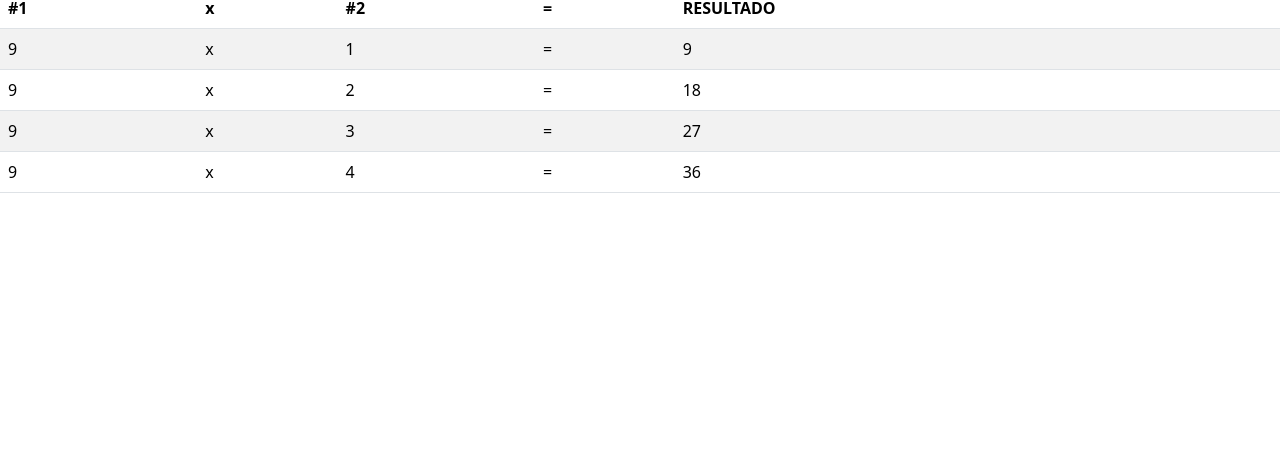
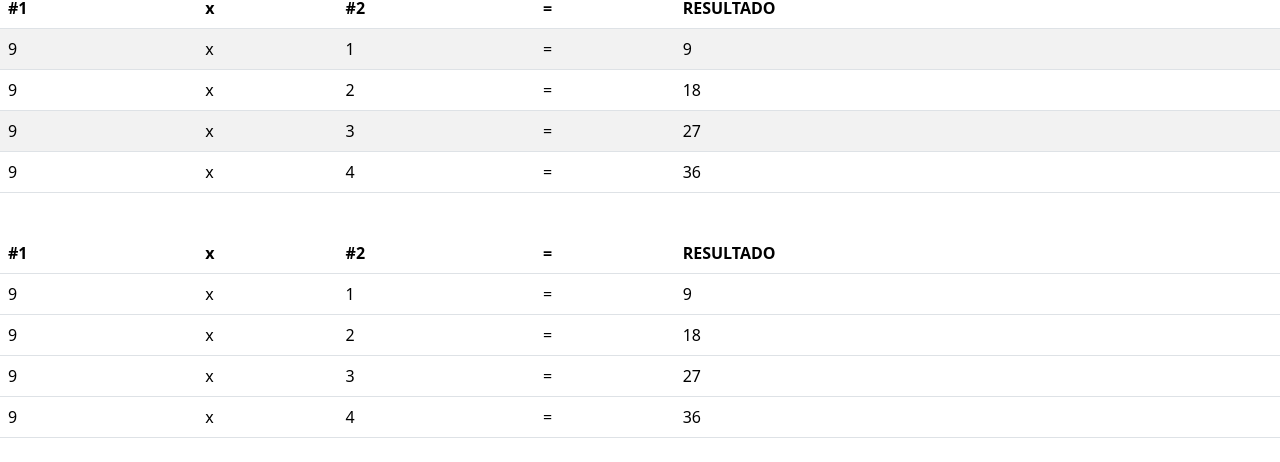
Before and after one commit to CaioMBM/bootstrapCURSA, a plain HTML site: page Aulas/Aula10/index.html in a window 1280 px wide. Shown: the part 68-530 px from the top of the page. Drawn offline with nearby package versions, Linux system fonts and the light colour scheme.

Commit message:
Feat: Adicionei outra tabela

```diff
--- a/Aulas/Aula10/index.html
+++ b/Aulas/Aula10/index.html
@@ -9,6 +9,7 @@
 <body>
     <h1>Tabelas</h1>
 
+    <!-- Tabela 1 -->
     <table class="table table-striped">
         <thead>
             <tr>
@@ -50,7 +51,49 @@
             </tr>
         </tbody>
     </table>
+    <br>
 
+    <!-- Tabela 2 -->
+    <table class="table">
+        <thead>
+            <tr>
+                <th>#1</th>
+                <th>x</th>
+                <th>#2</th>
+                <th>=</th>
+                <th>RESULTADO</th>
+            </tr>
+        </thead>
+        <tbody>
+            <tr>
+                <td>9</td>
+                <td>x</td>
+                <td>1</td>
+                <td>=</td>
+                <td>9</td>
+            </tr>
+            <tr>
+                <td>9</td>
+                <td>x</td>
+                <td>2</td>
+                <td>=</td>
+                <td>18</td>
+            </tr>
+            <tr>
+                <td>9</td>
+                <td>x</td>
+                <td>3</td>
+                <td>=</td>
+                <td>27</td>
+            </tr>
+            <tr>
+                <td>9</td>
+                <td>x</td>
+                <td>4</td>
+                <td>=</td>
+                <td>36</td>
+            </tr>
+        </tbody>
 
     <script src="https://cdn.jsdelivr.net/npm/bootstrap@5.3.2/dist/js/bootstrap.bundle.min.js" integrity="sha384-C6RzsynM9kWDrMNeT87bh95OGNyZPhcTNXj1NW7RuBCsyN/o0jlpcV8Qyq46cDfL" crossorigin="anonymous"></script>
 </body>
```
